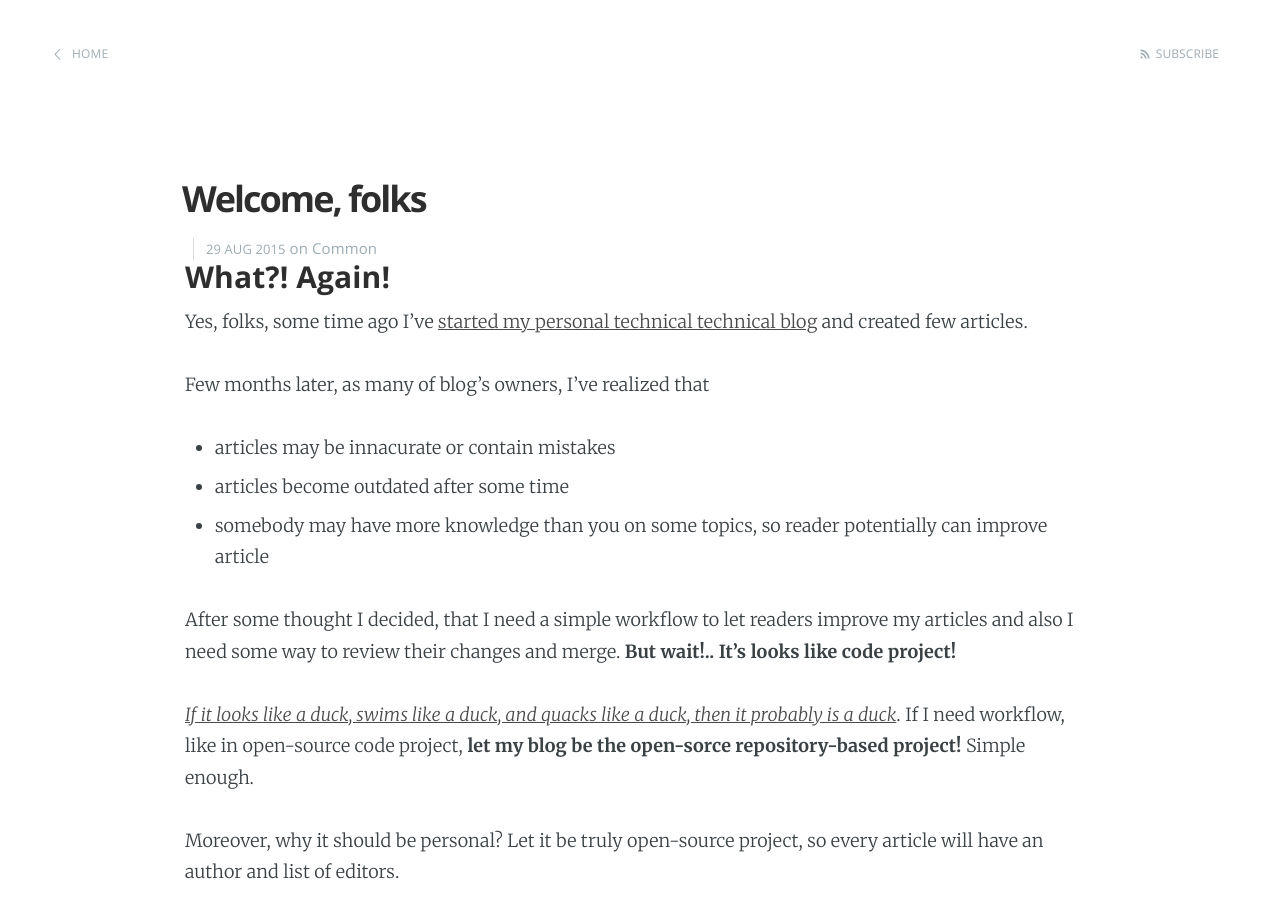
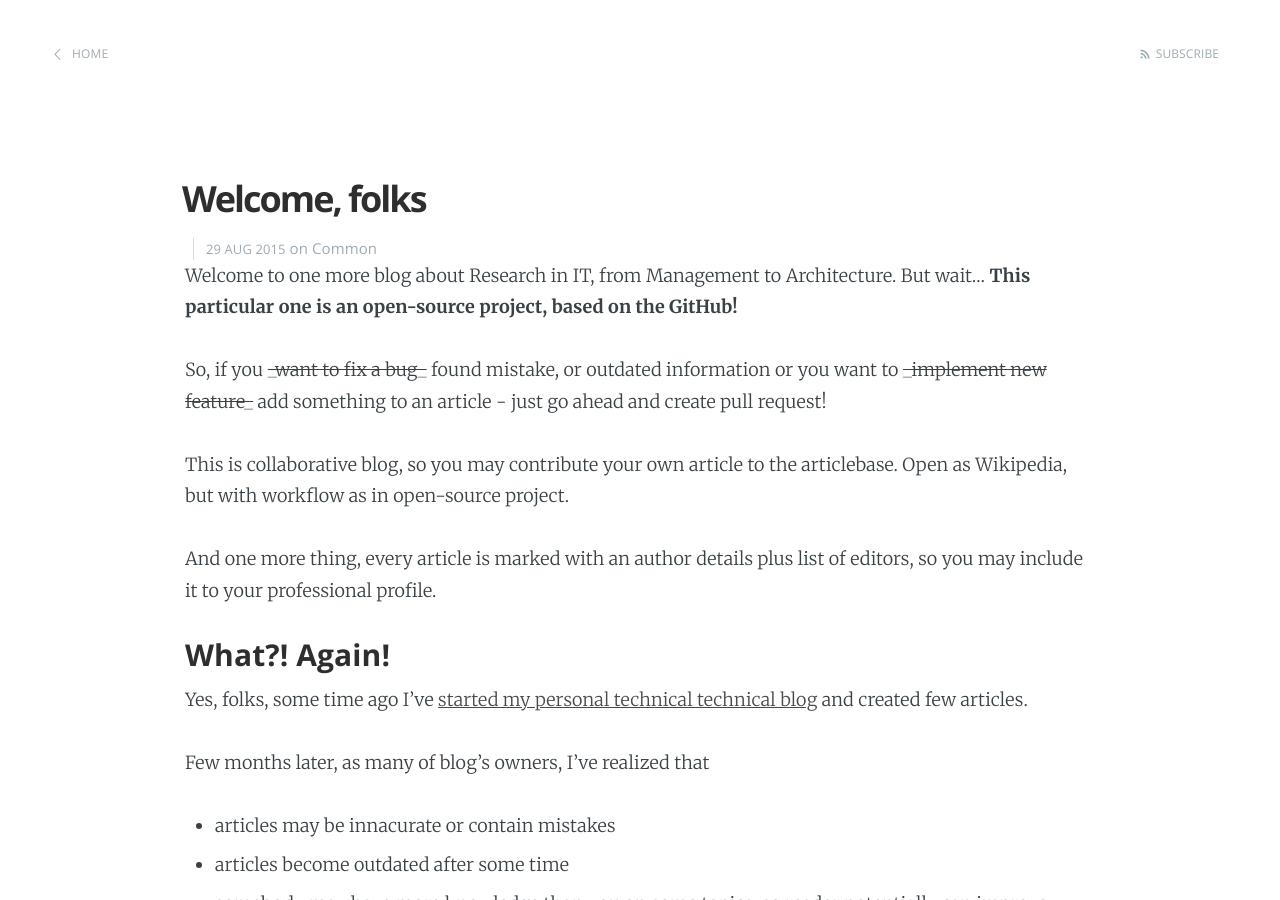
Before and after one commit to rndblog/rndblog.github.io, a Jekyll site: the page built from _posts/2015-03-29-welcome.markdown, in a window 1280 px wide and 900 px high. Built offline with Jekyll 4.4.1, drawn with Linux system fonts in a browser that asks for light colours; Markdown is read by kramdown in place of the engine named in the settings; comment, search, counter and statistics services are not loaded.

Commit message:
Init settings

```diff
--- a/_posts/2015-03-29-welcome.markdown
+++ b/_posts/2015-03-29-welcome.markdown
@@ -9,6 +9,14 @@ author_url: "http://sotnikdv.github.io"
 author_image: "http://sotnikdv.github.io/assets/images/profile.png"
 author_bio: 'I`m Grid Architect at GridDynamics in San Francisco, USA. You can find me also in <a href="http://plus.google.com/109421189749606131821">Google+</a> or <a href="https://www.linkedin.com/in/sotnikdv">LinkedIn</a>.'
 ---
+
+Welcome to  one more blog about Research in IT, from Management to Architecture. But wait... **This particular one is an open-source project, based on the GitHub!**
+
+So, if you <S>_want to fix a bug_</S> found mistake, or outdated information or you want to <S>_implement new feature_</S> add something to an article - just go ahead and create pull request!
+
+This is collaborative blog, so you may contribute your own article to the articlebase. Open as Wikipedia, but with workflow as in open-source project.
+
+And one more thing, every article is marked with an author details plus list of editors, so you may include it to your professional profile.
 
 ### What?! Again!
 
```
